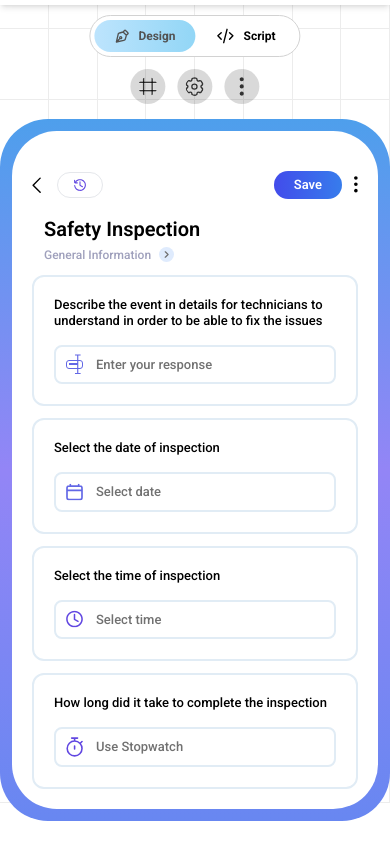
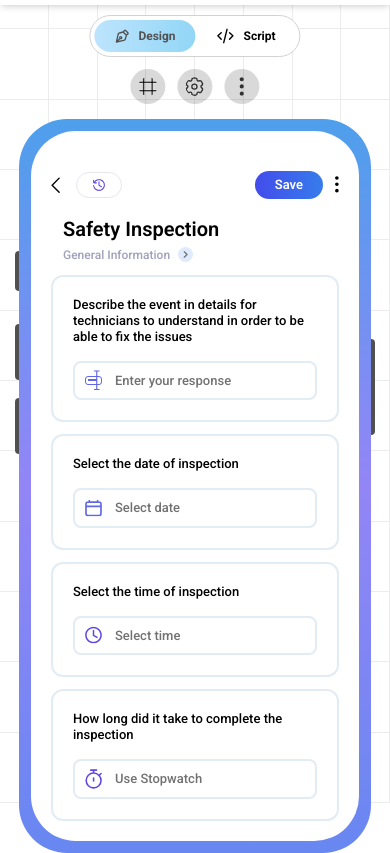
Before and after one commit to omkarbokil/Axonator, a website: page index.html in a window 390 px wide. Shown: the part 41-894 px from the top of the page. Before the commit the page ends 862 px from the top, so only its background shows below. Drawn offline with Linux system fonts and the light colour scheme.

Commit message:
mobile screen size

```diff
--- a/css/style.css
+++ b/css/style.css
@@ -2,3 +2,7 @@
 @tailwind base;
 @tailwind components;
 @tailwind utilities;
+
+.mobile-screen{
+    background-color: red;
+}
--- a/index.html
+++ b/index.html
@@ -271,7 +271,7 @@
                 </div>
             </div>
             <!-- Mobile Screen -->
-            <div class="absolute lg:top-24 top-40 left-[50%] lg:-translate-x-[100%] -translate-x-[50%] p-3 rounded-[3rem] bg-white bg-gradient-to-b from-[#4E9FEC] via-[#9385F6] to-[#6887F1] sm:w-[22rem] w-screen">
+            <div class="absolute lg:top-24 top-40 left-[50%] lg:-translate-x-[100%] -translate-x-[50%] p-3 rounded-[3rem] bg-white bg-gradient-to-b from-[#4E9FEC] via-[#9385F6] to-[#6887F1] w-[22rem] mobile-screen">
                 <div class="bg-white p-5 pt-10 rounded-[2.8rem]">
                     <div class="grid grid-cols-1 gap-3">
                         <!-- Top Header -->
```
Also changed, not shown: css/styleoutput.css.
